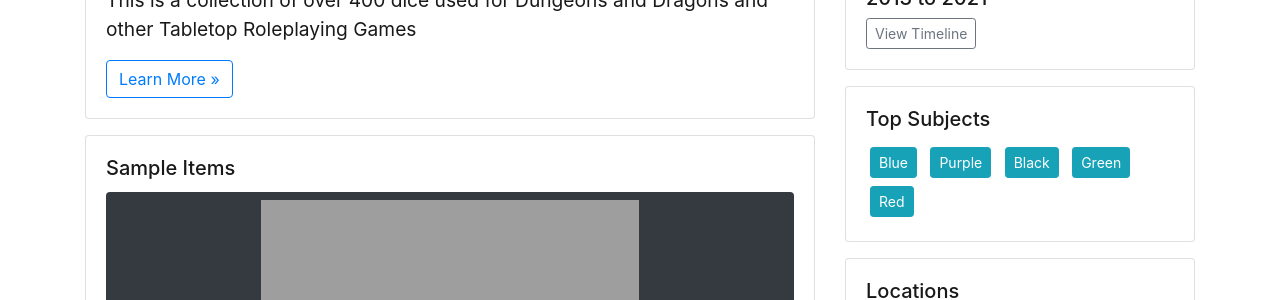
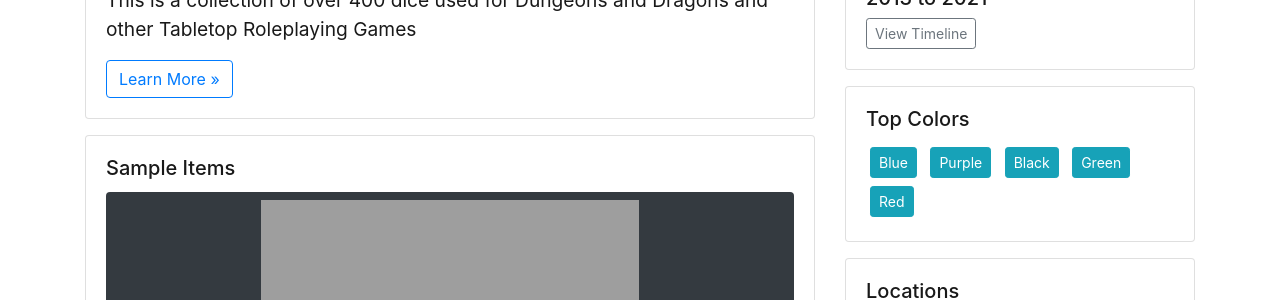
Before and after one commit to vsneden/TheDiceHoard2021, a Jekyll site: the page built from index.md, in a window 1280 px wide. Shown: the part 765-1065 px from the top of the page. Built offline with Jekyll 4.4.1, drawn with Linux system fonts in a browser that asks for light colours.

Commit message:
changed subject to colors

```diff
--- a/_layouts/home-infographic.html
+++ b/_layouts/home-infographic.html
@@ -13,7 +13,7 @@ layout: page
 
     {% include index/time.html %}
 
-    {% include index/featured-terms.html field="subject" title="Top Subjects" btn-color="info" %}
+    {% include index/featured-terms.html field="subject" title="Top Colors" btn-color="info" %}
 
     {% include index/featured-terms.html field="location" title="Locations" btn-color="outline-secondary" %}
 
```
